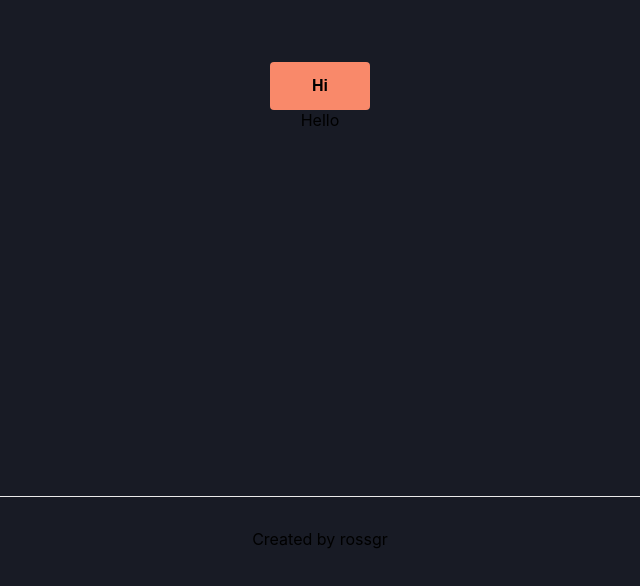
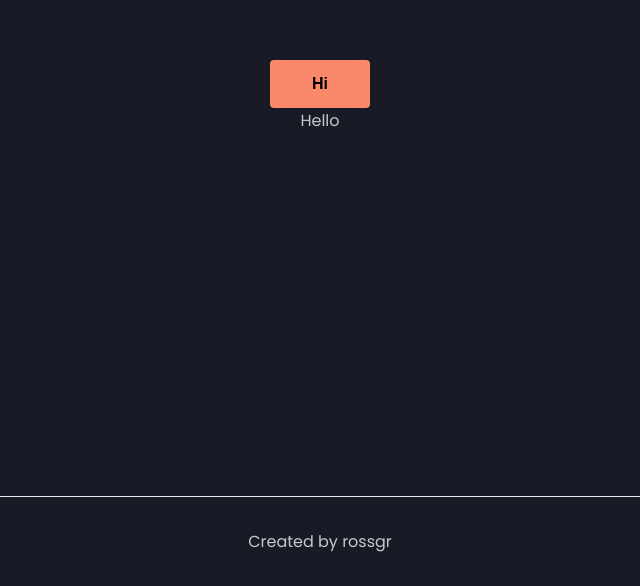
Before and after one commit to 0xOKNOTOK/task-manager, a Next.js app in the folder task/: page / in a window 1280 px wide. Shown: the part 304-890 px from the top of the page, without its empty margins (320-960 px from the left). Built offline with nearby package versions, Linux system fonts and the light colour scheme.

Commit message:
Rename file directory.

```diff
--- a/task/pages/index.tsx
+++ b/task/pages/index.tsx
@@ -4,7 +4,7 @@
 
 // Components
 import { ButtonStandard } from '../components/Button/Button'
-import { AnchorLink } from '../components/Link/Link'
+import { AnchorLink } from '../components/AnchorLink/AnchorLink'
 
 
 const Home: NextPage = () => {
--- a/task/styles/globals.css
+++ b/task/styles/globals.css
@@ -1,3 +1,6 @@
+@import url('https://fonts.googleapis.com/css2?family=Poppins:wght@300;400;500;700&display=swap');
+
+
 :root {
   /* Colour variables for global styling. */
   --background-grey: #181B25;
@@ -17,9 +20,10 @@
 html,
 body {
   background-color: var(--background-grey);
+  color: var(--text-grey);
   padding: 0;
   margin: 0;
-  font-family: -apple-system, BlinkMacSystemFont, Segoe UI, Roboto, Oxygen,
+  font-family: 'Poppins', -apple-system, BlinkMacSystemFont, Segoe UI, Roboto, Oxygen,
     Ubuntu, Cantarell, Fira Sans, Droid Sans, Helvetica Neue, sans-serif;
 }
 
```
Also changed, not shown: task/components/AnchorLink/AnchorLink.tsx (renamed from task/components/Link/Link.tsx), task/components/AnchorLink/Link.module.css (renamed from task/components/Link/Link.module.css).
